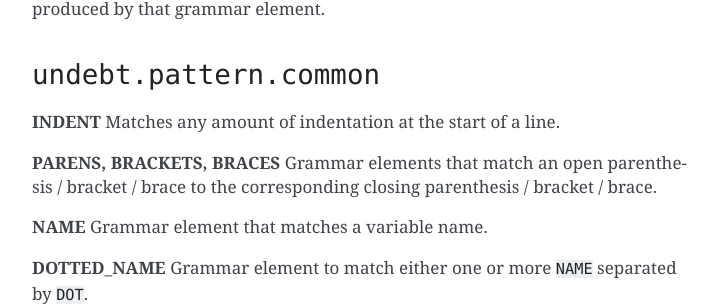
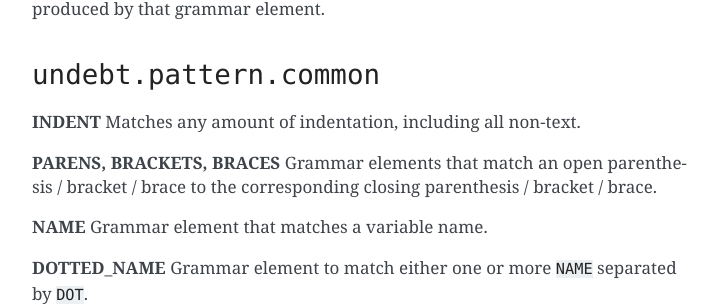
Before and after one commit to Yelp/undebt, a Sphinx documentation site: the page built from docs/source/util.rst, in a window 1280 px wide and 900 px high, scrolled down 1213 px. Shown: the part 150-456 px from the top of the window, without its empty margins (388-1107 px from the left). Built offline with Sphinx 7.4.7, drawn with Linux system fonts in a browser that asks for light colours.

Commit message:
Clarified the role of INDENT

```diff
--- a/docs/source/util.rst
+++ b/docs/source/util.rst
@@ -57,7 +57,7 @@ Modifies a grammar element to parse to the result of calling `action` on the  to
 -----------------------
 
 **INDENT**
-Matches any amount of indentation at the start of a line.
+Matches any amount of indentation, including all non-text.
 
 **PARENS, BRACKETS, BRACES**
 Grammar elements that match an open parenthesis / bracket / brace to the corresponding closing parenthesis / bracket / brace.
```
